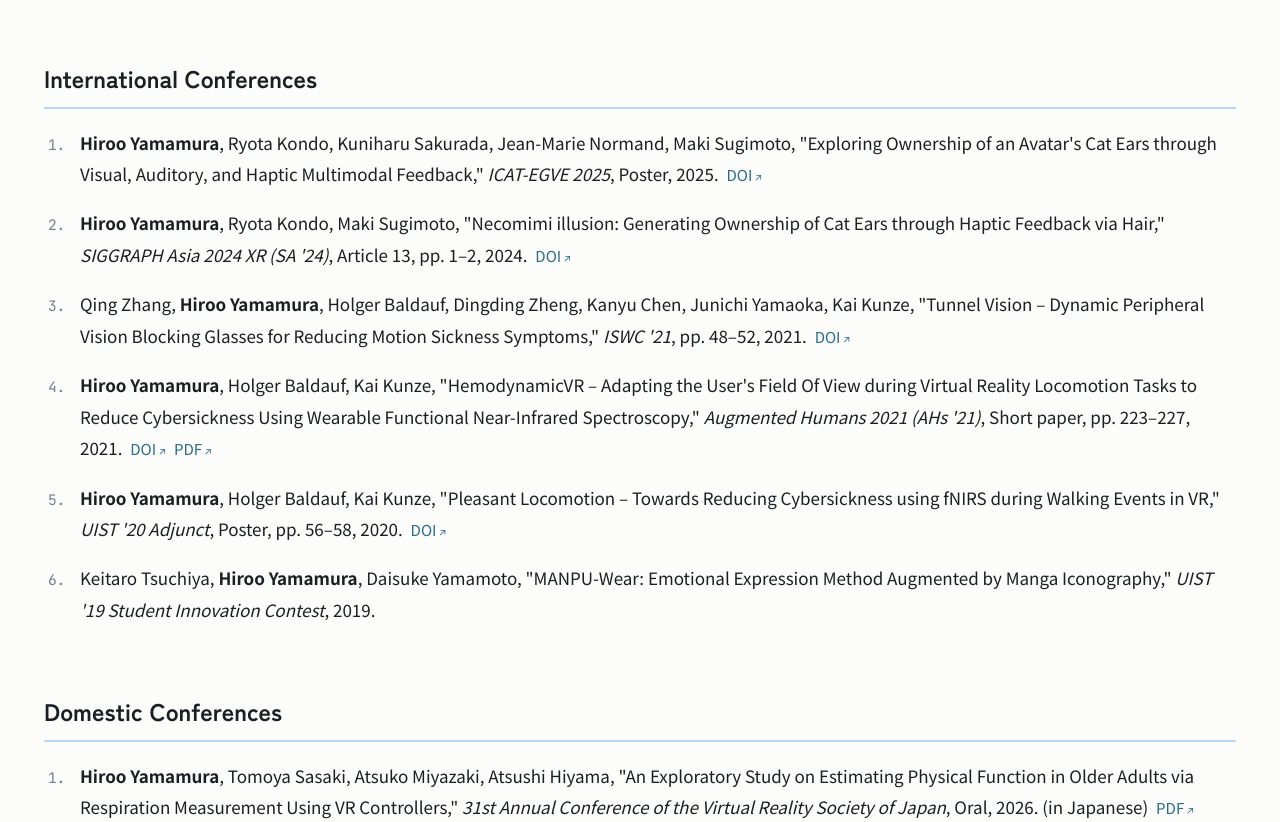
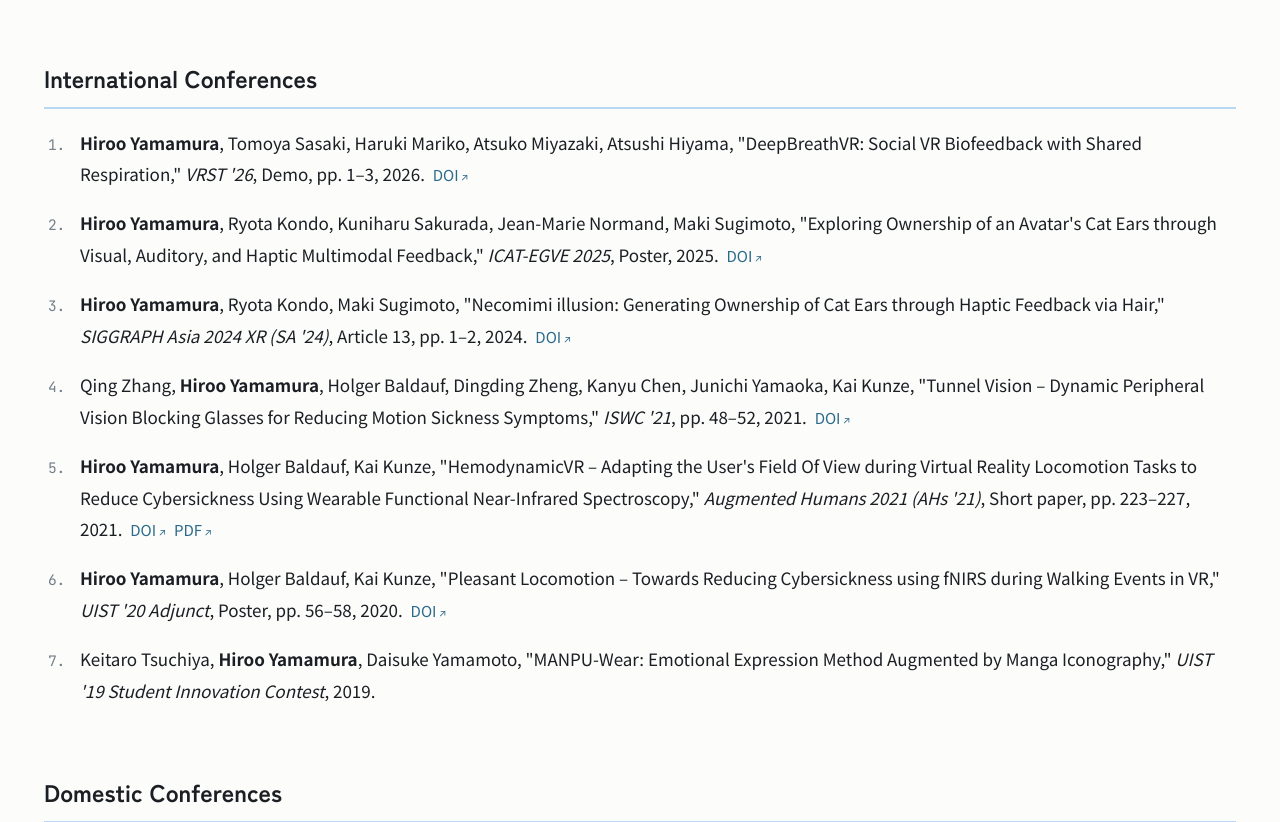
Before and after one commit to hiro-yamamu/hiro-yamamu.github.io, a plain HTML site: page index.html in a window 1280 px wide. Shown: the part 4100-4922 px from the top of the page. Drawn offline with Linux system fonts and the light colour scheme.

Commit message:
Publications: add "DeepBreathVR: Social VR Biofeedback with Shared Respiration"

```diff
--- a/index.html
+++ b/index.html
@@ -190,6 +190,7 @@
 
       <h3 class="pub-category"><span class="ja">国際会議</span><span class="en">International Conferences</span></h3>
       <ol class="pub-list">
+        <li><b>Hiroo Yamamura</b>, Tomoya Sasaki, Haruki Mariko, Atsuko Miyazaki, Atsushi Hiyama, "DeepBreathVR: Social VR Biofeedback with Shared Respiration," <i>VRST '26</i>, Demo, pp. 1–3, 2026. <a href="https://doi.org/10.1145/3822517.3849965" target="_blank" rel="noopener">DOI</a></li>
         <li><b>Hiroo Yamamura</b>, Ryota Kondo, Kuniharu Sakurada, Jean-Marie Normand, Maki Sugimoto, "Exploring Ownership of an Avatar's Cat Ears through Visual, Auditory, and Haptic Multimodal Feedback," <i>ICAT-EGVE 2025</i>, Poster, 2025. <a href="https://doi.org/10.2312/egve.20251366" target="_blank" rel="noopener">DOI</a></li>
         <li><b>Hiroo Yamamura</b>, Ryota Kondo, Maki Sugimoto, "Necomimi illusion: Generating Ownership of Cat Ears through Haptic Feedback via Hair," <i>SIGGRAPH Asia 2024 XR (SA '24)</i>, Article 13, pp. 1–2, 2024. <a href="https://doi.org/10.1145/3681759.3688923" target="_blank" rel="noopener">DOI</a></li>
         <li>Qing Zhang, <b>Hiroo Yamamura</b>, Holger Baldauf, Dingding Zheng, Kanyu Chen, Junichi Yamaoka, Kai Kunze, "Tunnel Vision – Dynamic Peripheral Vision Blocking Glasses for Reducing Motion Sickness Symptoms," <i>ISWC '21</i>, pp. 48–52, 2021. <a href="https://doi.org/10.1145/3460421.3478824" target="_blank" rel="noopener">DOI</a></li>
@@ -290,7 +291,7 @@
 
 <footer class="site-footer">
   <div class="container">
-    <p><span>&copy; <span id="year"></span> Hiroo Yamamura</span><span>Last updated: 2026-11-04</span></p>
+    <p><span>&copy; <span id="year"></span> Hiroo Yamamura</span><span>Last updated: 2026-11-20</span></p>
   </div>
 </footer>
 
--- a/sitemap.xml
+++ b/sitemap.xml
@@ -2,7 +2,7 @@
 <urlset xmlns="http://www.sitemaps.org/schemas/sitemap/0.9">
   <url>
     <loc>https://hiro-yamamu.github.io/</loc>
-    <lastmod>2026-11-04</lastmod>
+    <lastmod>2026-11-20</lastmod>
     <changefreq>monthly</changefreq>
     <priority>1.0</priority>
   </url>
```
